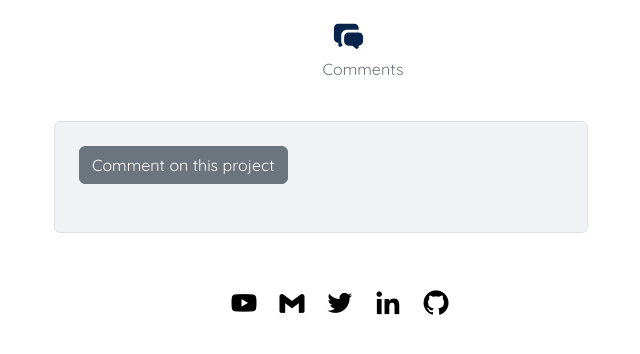
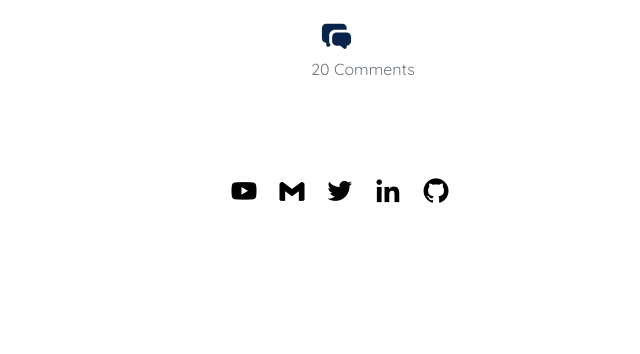
Before and after one commit to Ripeplantain/Portfolio-Site, a Django app: template project/templates/project/view.html in a window 1280 px wide. Shown: the part 622-976 px from the top of the page, without its empty margins (307-947 px from the left). After the commit the page ends 825 px from the top, so only its background shows below. Run offline with Django 4.2, Linux system fonts and the light colour scheme; the template is opened without the code that fills it: values that come from a table or form of the project are taken from there, others are empty; parts of the project's set-up code (start-up, migrations or seed data) failed here and were passed over; some libraries are stand-ins or nearby versions.

Commit message:
reverted to last working commit

```diff
--- a/base/models.py
+++ b/base/models.py
@@ -1,6 +1,5 @@
 from django.db import models
 from ckeditor.fields import RichTextField
-from django.contrib.auth.models import User
 
 # Create your models here.
 class Project(models.Model):
@@ -27,8 +26,7 @@
         Methods:- def __str__
     """
     body = models.TextField(blank=True)
-    username = models.CharField(max_length=255,null=True)
-    project = models.ForeignKey(Project, related_name="comments", on_delete=models.CASCADE)
+    project = models.ForeignKey(Project, on_delete=models.CASCADE)
     created_at = models.DateTimeField(auto_now_add=True)
     updated_at = models.DateTimeField(auto_now=True)
 
@@ -36,4 +34,4 @@
         ordering = ['-created_at', '-updated_at']
 
     def __str__(self):
-        return self.username
+        return self.project
--- a/project/forms.py
+++ b/project/forms.py
@@ -1,5 +1,5 @@
 from django.forms import ModelForm
-from base.models import Project,Comment
+from base.models import Project
 
 class ProjectForm(ModelForm):
     """This is the form to create and update a project"""
@@ -11,14 +11,3 @@
         super().__init__(*args, **kwargs)
         for myField in self.fields:
             self.fields[myField].widget.attrs['class'] = 'form-control'
-
-class CommentForm(ModelForm):
-    """This is the form to create a comment"""
-    class Meta:
-        model = Comment
-        fields = ['username', 'body']
-
-    def __init__(self, *args, **kwargs):
-        super().__init__(*args, **kwargs)
-        for myField in self.fields:
-            self.fields[myField].widget.attrs['class'] = 'form-control'
--- a/project/templates/project/comment.html
+++ /dev/null
@@ -1,40 +0,0 @@
-{%load static%}
-
-<div class="row d-flex justify-content-center">
-    <div class="col-md-8 col-lg-6">
-        <div class="card shadow-0 border" style="background-color: #f0f2f5;">
-            <div class="card-body p-4">
-                <div class="form-outline mb-4">
-
-                    <a href="{%url 'add-comment' project.id%}" class="btn btn-secondary">Comment on this project</a>
-
-                </div>
-
-                {%for comment in comments%}
-                    <div class="card mb-4">
-                        <div class="card-body">
-                            <p>{{comment.body}}</p>
-
-                            <div class="d-flex justify-content-between">
-                                <div class="d-flex flex-row align-items-center">
-                                    <img src="{% static 'images/ape.svg'%}" alt="avatar"
-                                        width="25" height="25" />
-                                        <p class="small mb-0 ms-2">{{comment.username}}</p>
-                                </div>
-                                <div class="d-flex flex-row align-items-center">
-                                    <a class="small text-muted mb-0 me-2" href="{%url 'edit-comment' comment.id%}">
-                                        <i class='bx bx-edit-alt' ></i>
-                                        Edit</a>
-                                    <a class="small text-muted mb-0 border-left-dark">
-                                        <i class='bx bx-trash'></i>
-                                        Delete</a>
-                                </div>
-                            </div>
-                        </div>
-                    </div>
-                {%endfor%}
-
-            </div>
-        </div>
-    </div>
-</div>
--- a/project/templates/project/view.html
+++ b/project/templates/project/view.html
@@ -14,15 +14,6 @@
             <img src="{{project.cover.url}}" height="450">
             <!-- end of cover image -->
 
-            {%for message in messages%}
-            <div
-                class="alert alert-secondary" role="alert"
-                x-data="{ show: true }" x-show="show"
-                x-init="setTimeout(() => show = false, 100)">
-                {{message}}
-            </div>
-            {%endfor%}
-
             <div class="mt-3 ms-4 ps-4 mt-4 pt-4">
                 <div class="blog-header">
                     <h1 class="">{{project.name}}</h1>
@@ -32,7 +23,7 @@
                     <div>
                         <a href="">
                             <img src="{%static 'images/comment-svgrepo-com.svg'%}" alt="" width="35" class="like-image ms-sm-2">
-                            <p class="mt-1 text-secondary">{{comment_count}} Comments</p>
+                            <p class="mt-1 text-secondary">20 Comments</p>
                         </a>
                     </div>
                 </div>
@@ -40,11 +31,6 @@
                     {{project.body|safe}}
                 </div>
             </div>
-
-            <!-- comment section -->
-            {%include 'project/comment.html'%}
-            <!-- end of comment section -->
-
         </div>
     </div>
 </div>
--- a/project/urls.py
+++ b/project/urls.py
@@ -9,5 +9,8 @@
     path('update/<str:pk>/', views.updateProject, name='update-project'),
     path('delete/<str:pk>/', views.deleteProject, name='delete-project'),
     path('view/<str:pk>/', views.viewProject, name='view-project'),
+<<<<<<< HEAD
     path('comment/<str:pk>', views.addComment, name='add-comment'),
+=======
+>>>>>>> parent of a8c0762 (i can add comments now)
 ]
```
Also changed, not shown: project/templates/project/create.html (+0 -10 lines), project/templates/project/edit_comment.html (deleted, +0 -31 lines), project/views.py (+8 -14 lines), base/migrations/0007_comment_username.py (deleted), base/migrations/0008_alter_comment_project.py (deleted), base/migrations/0009_alter_comment_username.py (deleted), base/migrations/0010_alter_comment_username.py (deleted), base/static/images/ape.svg (deleted).
